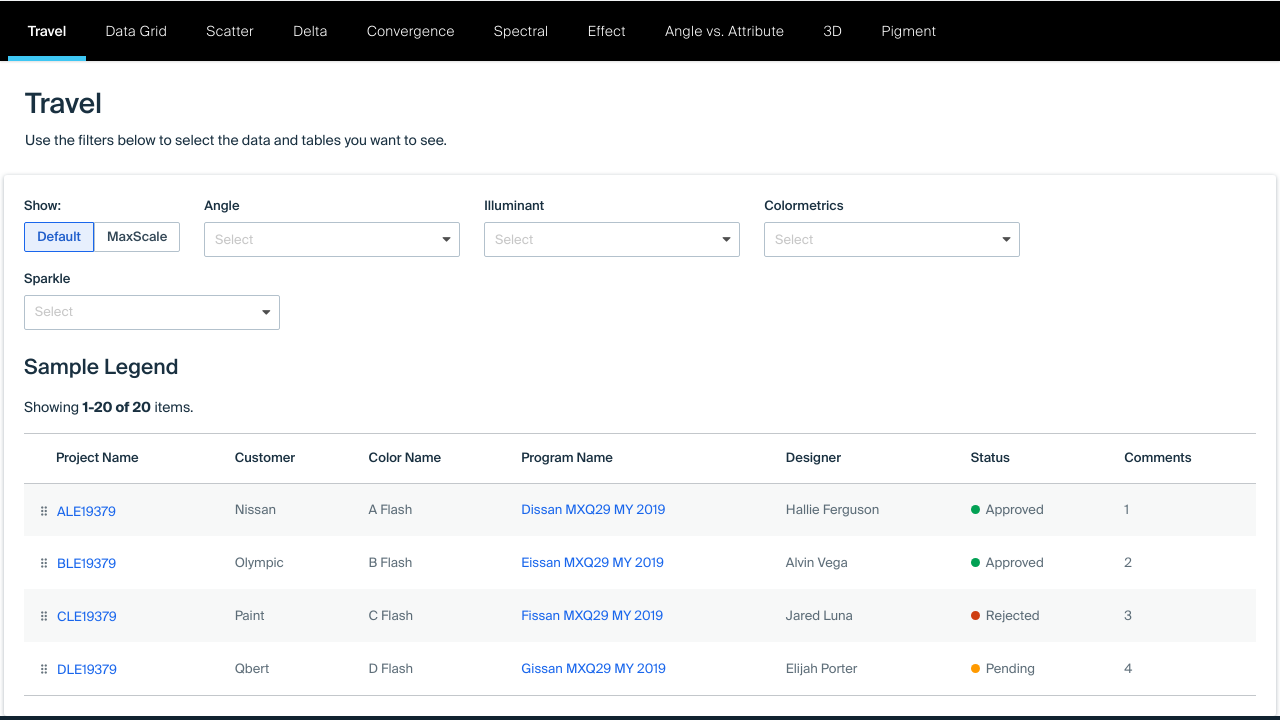
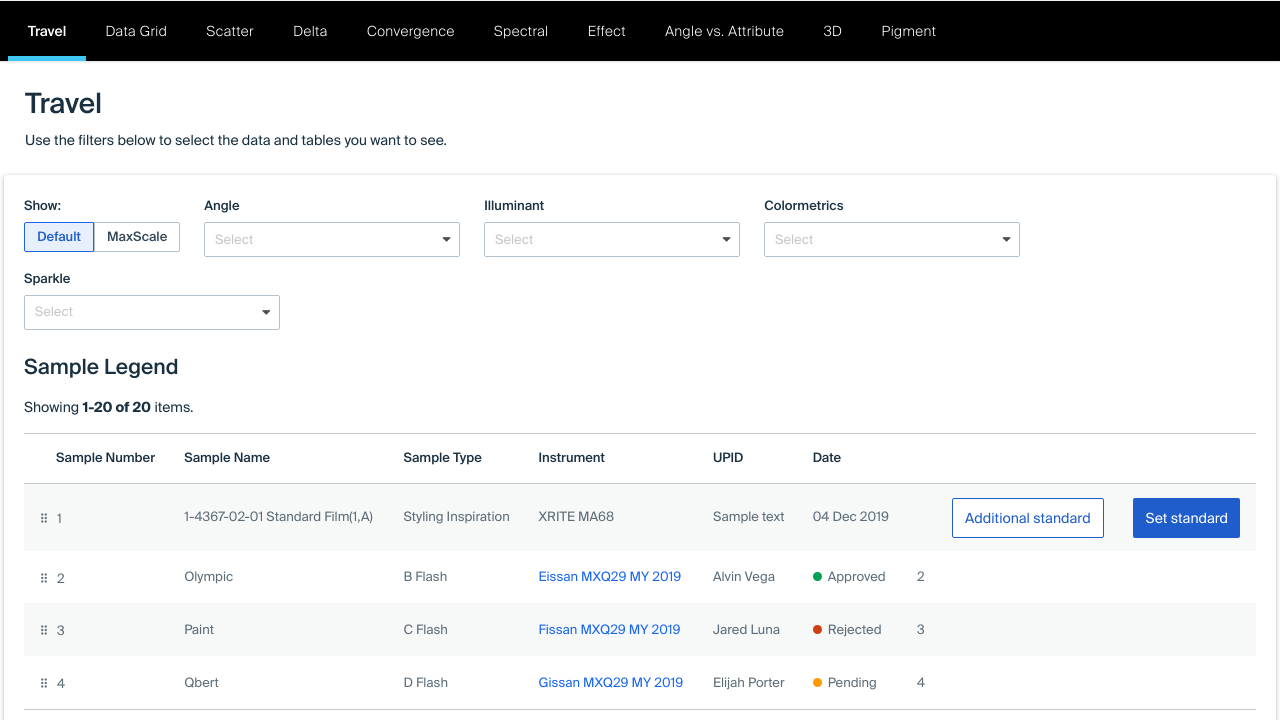
Before and after one commit to nelsW70/color-portal, a plain HTML site: page compare-stylist-travel-alt-5+samples.html in a window 1280 px wide. Shown: the part 404-1124 px from the top of the page. Drawn offline with nearby package versions, Linux system fonts and the light colour scheme.

Commit message:
white-space nowrap on button text to prevent breaking

```diff
--- a/compare-stylist-travel-alt-5+samples.html
+++ b/compare-stylist-travel-alt-5+samples.html
@@ -893,51 +893,69 @@
             <table class="ui very basic striped padded table draggable-droppable">
               <thead>
                 <tr>
-                    <th scope="col">Project Name</th>
-                    <th scope="col">Customer</th>
-                    <th scope="col">Color Name</th>
-                    <th scope="col">Program Name</th>
-                    <th scope="col">Designer</th>
-                    <th scope="col">Status</th>
-                    <th scope="col">Comments</th>
+                <th scope="col">Sample Number</th>
+                <th scope="col">Sample Name</th>
+                <th scope="col">Sample Type</th>
+                <th scope="col">Instrument</th>
+                <th scope="col">UPID</th>
+                <th scope="col">Date</th>
+                <th scope="col"></th>
+                <th scope="col"></th>
+                <th scope="col"></th>
                 </tr>
             </thead>
             <tbody class="drag-drop">
                 <tr>
-                    <td><a href="">ALE19379</a></td>
-                    <td>Nissan</td>
-                    <td>A Flash</td>
-                    <td><a href="">Dissan MXQ29 MY 2019</a></td>
-                    <td>Hallie Ferguson</td>
-                    <td><span class="dot dot--approved"></span>Approved</td>
                   <td>1</td>
+                  <td>1-4367-02-01 Standard Film(1,A)</td>
+                  <td>Styling Inspiration</td>
+                  <td>XRITE MA68</td>
+                  <td>Sample text</td>
+                  <td>04 Dec 2019</td>
+                  <td></td>
+                  <td>
+                    <button class="ppg ui secondary button">
+                      <span class="button-text">Additional standard</span>
+                    </button>
+                  </td>
+                  <td>
+                    <button class="ppg ui primary button">
+                      <span class="button-text">Set standard</span>
+                    </button>
+                  </td>
                 </tr>
                 <tr>
-                    <td><a href="">BLE19379</a></td>
+                  <td>2</td>
                   <td>Olympic</td>
                   <td>B Flash</td>
                   <td><a href="">Eissan MXQ29 MY 2019</a></td>
                   <td>Alvin Vega</td>
                   <td><span class="dot dot--approved"></span>Approved</td>
                   <td>2</td>
+                  <td></td>
+                  <td></td>
                 </tr>
                 <tr>
-                    <td><a href="">CLE19379</a></td>
+                  <td>3</td>
                   <td>Paint</td>
                   <td>C Flash</td>
                   <td><a href="">Fissan MXQ29 MY 2019</a></td>
                   <td>Jared Luna</td>
                   <td><span class="dot dot--rejected"></span>Rejected</td>
                   <td>3</td>
+                  <td></td>
+                  <td></td>
                 </tr>
                 <tr>
-                    <td><a href="">DLE19379</a></td>
+                  <td>4</td>
                   <td>Qbert</td>
                   <td>D Flash</td>
                   <td><a href="">Gissan MXQ29 MY 2019</a></td>
                   <td>Elijah Porter</td>
                   <td><span class="dot dot--pending"></span>Pending</td>
                   <td>4</td>
+                  <td></td>
+                  <td></td>
                 </tr>
               </tbody>
             </table>
--- a/sass/_buttons.scss
+++ b/sass/_buttons.scss
@@ -3,6 +3,7 @@
 /* NORMAL BUTTON TEXT */
 .button-text {
   font-size: 0.875rem;
+  white-space: nowrap;
 }
 
 /* REMOVES BORDER FROM TINY BUTTON CONTAINER*/
```
Also changed, not shown: css/styles.css, 1 other file. Lines whose indentation alone changed are shown as unchanged.
